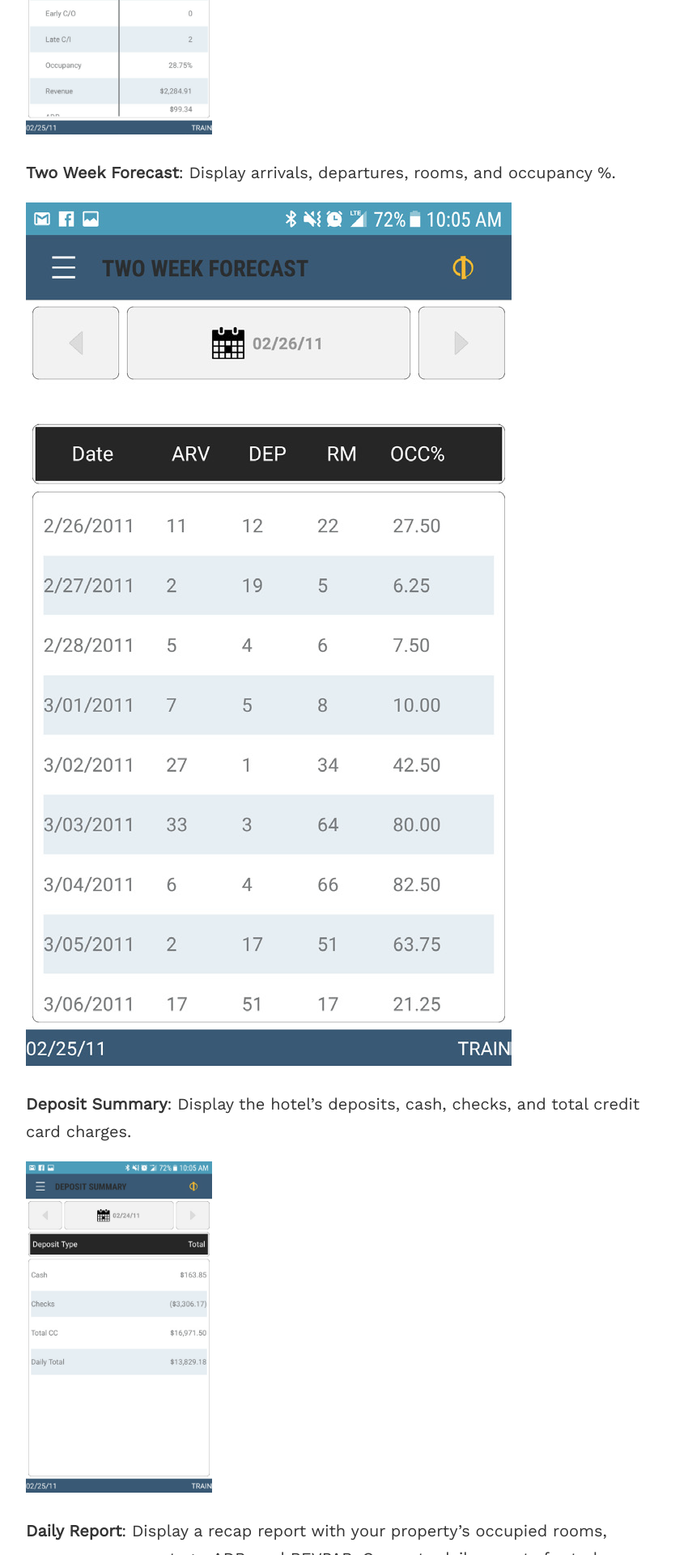
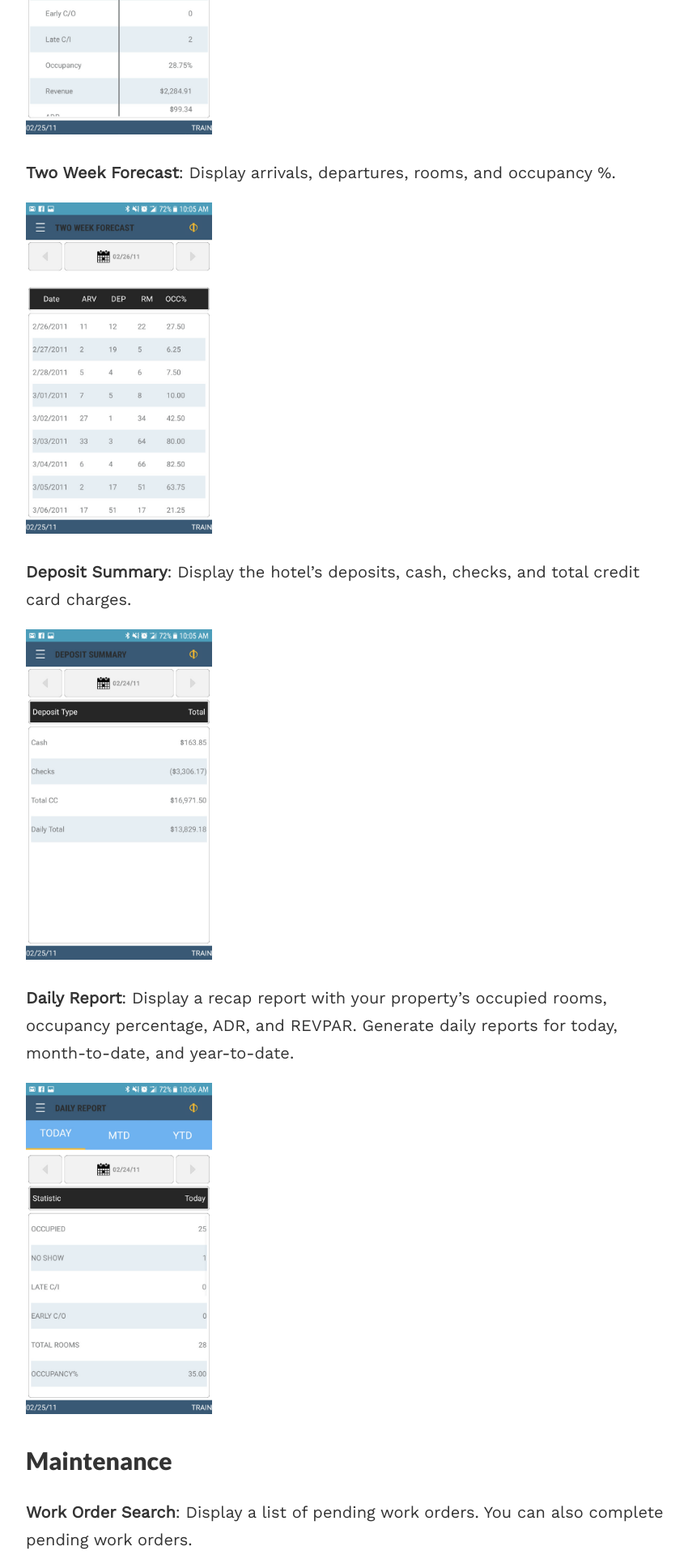
Before and after one commit to blake1ward/portfolio, a Jekyll site: the page built from mobile-app.md, in a window 1280 px wide. Shown: the part 2000-3920 px from the top of the page at 81% size, without its empty margins (208-1058 px from the left). Built offline with Jekyll 4.4.1, drawn with Linux system fonts in a browser that asks for light colours.

Commit message:
Update mobile-app.md

```diff
--- a/mobile-app.md
+++ b/mobile-app.md
@@ -34,7 +34,7 @@ or a "production" property. Click **Ok**, and then log in with your user name an
 
 **Two Week Forecast**: Display arrivals, departures, rooms, and occupancy %.
 
-<img src="/portfolio/images/app6.jpg" awidth="230" lt="app6">
+<img src="/portfolio/images/app6.jpg" width="230" lt="app6">
 
 **Deposit Summary**: Display the hotel’s deposits, cash, checks, and total credit card
 charges.
@@ -45,7 +45,7 @@ charges.
 percentage, ADR, and REVPAR. Generate daily reports for today, month-to-date, and
 year-to-date.
 
-<img src="/portfolio/images/app8.jpg" alt="app8">
+<img src="/portfolio/images/app8.jpg" width="230" alt="app8">
 
 ## Maintenance
 **Work Order Search**: Display a list of pending work orders. You can also complete pending
```
